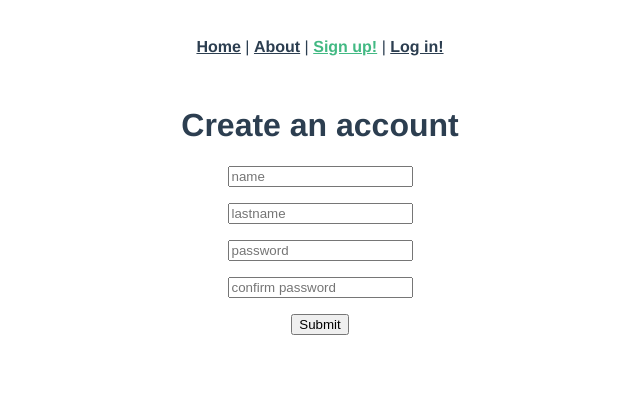
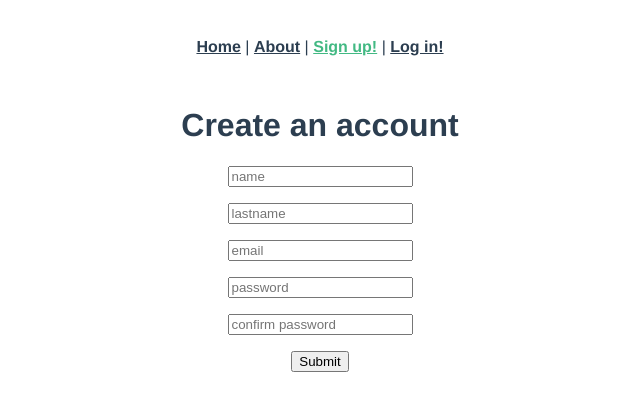
Before and after one commit to hhaurice/Herve_Haurice_7_240122, a Vue app in the folder frontend/: page /signup in a window 1280 px wide. Shown: the top 410 px of the page, without its empty margins (320-960 px from the left). Built offline with nearby package versions, Linux system fonts and the light colour scheme.

Commit message:
Implementing signUp

```diff
--- a/frontend/src/views/SignUp.vue
+++ b/frontend/src/views/SignUp.vue
@@ -2,16 +2,24 @@
   <div class="signup">
     <h1>Create an account</h1>
     <p>
-    <input type="text" placeholder="name" v-model="name" />
+    <input type="text" placeholder="name" v-model="state.name" />
+    <span v-if="v$.name.$error">{{ v$.name.$errors[0].$message }}</span>
     </p>
     <p>
-    <input type="text" placeholder="lastname" v-model="lastname" />
+    <input type="text" placeholder="lastname" v-model="state.lastname" />
+    <span v-if="v$.lastname.$error">{{ v$.lastname.$errors[0].$message }}</span>
     </p>
     <p>
-    <input type="password" placeholder="password" v-model="password.password" />
+    <input type="email" placeholder="email" v-model="state.email" />
+    <span v-if="v$.email.$error">{{ v$.email.$errors[0].$message }}</span>
     </p>
     <p>
-    <input type="password" placeholder="confirm password" v-model="password.confirm" />
+    <input type="password" placeholder="password" v-model="state.password.password" />
+    <span v-if="v$.password.password.$error">{{ v$.password.password.$errors[0].$message }}</span>
+    </p>
+    <p>
+    <input type="password" placeholder="confirm password" v-model="state.password.confirm" />
+    <span v-if="v$.password.confirm.$error">{{ v$.password.confirm.$errors[0].$message }}</span>
     </p>
     <button @click="submitForm">Submit</button>
   </div>
@@ -20,11 +28,14 @@
 <script>
 
 import useVuelidate from '@vuelidate/core'
-import { required } from '@vuelidate/validators'
+import { required, email, minLength, sameAs } from '@vuelidate/validators'
+
+import { reactive, computed } from 'vue'
 
 export default {
-    data () {
-        return {
+
+setup () {
+    const state = reactive({
             name: '',
             lastname: '',
             email: '',
@@ -32,12 +43,33 @@ export default {
                 password: '',
                 confirm: '',
             }
+
+    })
+    const rules = computed(() => {
+        return {
+            name: { required },
+            lastname: { required },
+            email: { required, email },
+            password: {
+                password: { required, minLength: minLength(8) },
+                confirm: { required, sameAs: sameAs(state.password.password) },
+            },
         }
-    },
+    })
+
+    const v$ = useVuelidate(rules, state)
+
+    return { state, v$ }
+  },
     methods: {
         submitForm () {
-            alert('Form successfully submitted')
-        }
+            this.v$.$validate()
+            if (!this.v$.$error) {
+                alert('Form successfully submitted')
+            } else {
+                alert('Form failed validation')
+            }
+        },
     },
 }
 
```
